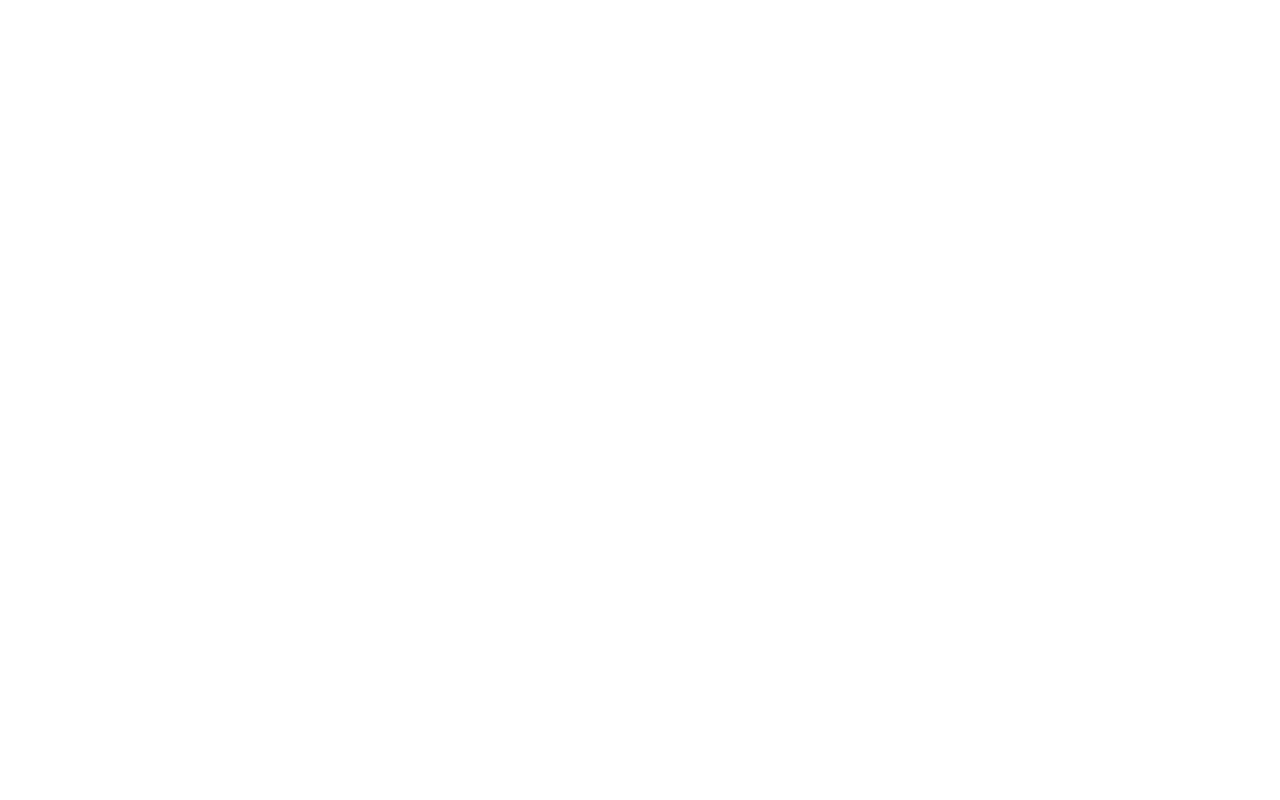
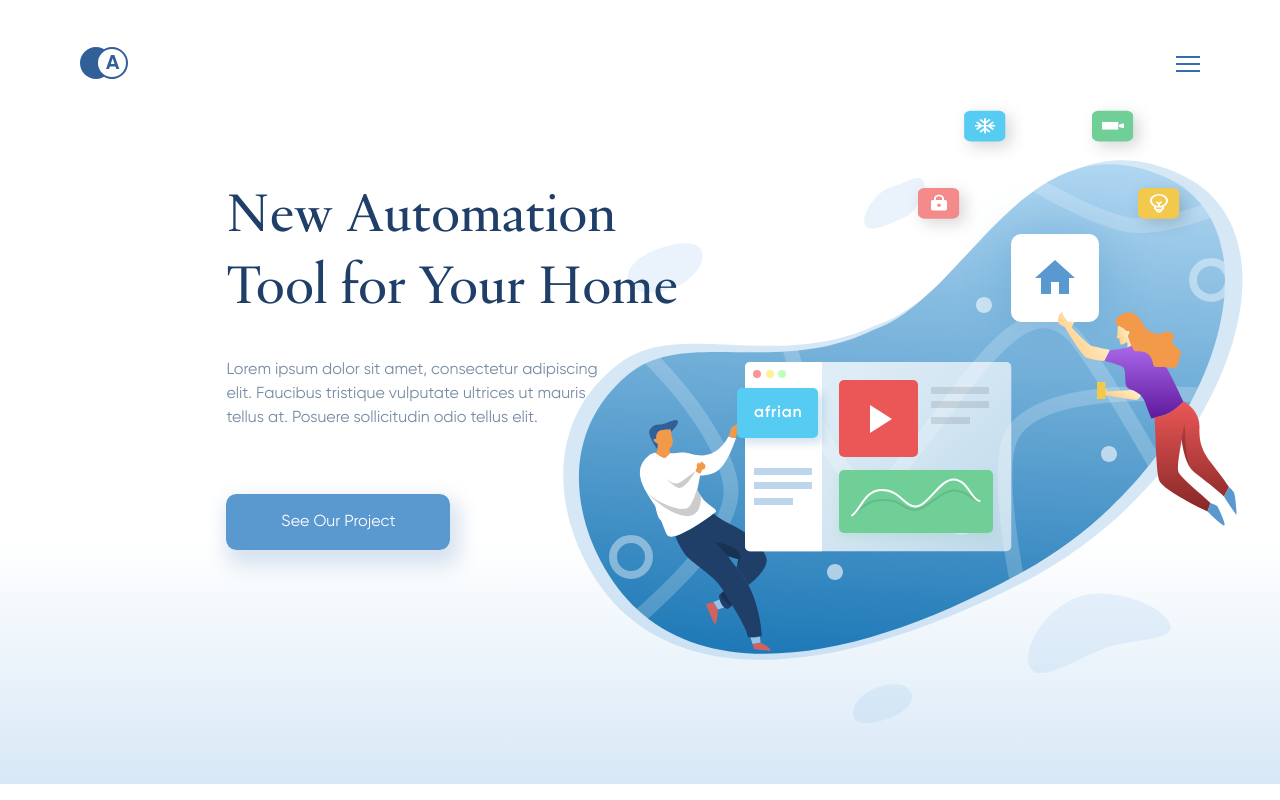
Before and after one commit to kabdia/testPageDE, a website built with Vite: page src/index.html in a window 1280 px wide. Built offline with nearby package versions, Linux system fonts and the light colour scheme.

Commit message:
feat: add header

```diff
--- a/src/index.html
+++ b/src/index.html
@@ -6,7 +6,30 @@
     <title>Vite App</title>
   </head>
   <body>
-
+    <header class="header">
+      <div class="header__menu">
+        <div class="menu__logo">
+          <img src="./img/header/logo.svg" alt="logo">
+        </div>
+        <div class="menu__nav">
+          <div class="menu__nav_bar"></div>
+          <div class="menu__nav_bar"></div>
+          <div class="menu__nav_bar"></div>
+        </div>
+      </div>
+      <div class="header__description">
+        <div class="header__description__container">
+          <div class="header__description__prev">
+            <h1 class="description__prev_title">New Automation Tool for Your Home</h1>
+            <p class="description__prev_about">Lorem ipsum dolor sit amet, consectetur adipiscing elit. Faucibus tristique vulputate ultrices ut mauris tellus at. Posuere sollicitudin odio tellus elit.</p>
+            <button class="description__prev_btn"><a class="btn-text" href="#">See Our Project</a></button>
+          </div>
+          <div class="description__image">
+            <img class="description__image_style" src="./img/header/illustration.svg" alt="illustration">
+          </div>
+        </div>
+      </div>
+    </header>
     <script type="module" src="./js/utils/main.js"></script>
   </body>
 </html>
--- a/src/js/utils/style.js
+++ b/src/js/utils/style.js
@@ -2,4 +2,5 @@ import '../../style/reset.scss';
 import '../../style/vars.scss';
 import '../../style/global.scss';
 import '../../style/pallete.scss';
+import '../../style/fonts.scss';
 import '../../style/sections/header.scss';
--- /dev/null
+++ b/src/style/fonts.scss
@@ -0,0 +1,13 @@
+@font-face {
+    font-family: galien;
+    src: url('./../fonts/Galien-Regular.woff2') format('woff2');
+    font-weight: normal;
+    font-style: normal;
+}
+
+@font-face {
+    font-family: gilroy;
+    src: url('./../fonts/Gilroy-Regular.woff2') format('woff2');
+    font-weight: normal;
+    font-style: normal;
+}
--- a/src/style/global.scss
+++ b/src/style/global.scss
@@ -0,0 +1,7 @@
+html {
+    font-size: var(--baseFontSize);
+}
+body {
+
+
+}
--- a/src/style/pallete.scss
+++ b/src/style/pallete.scss
@@ -0,0 +1,8 @@
+:root {
+    --colorWhite: #fff;
+    --colorJordyBlue: #98c3e8;
+    --colorYaleBlue: #1F3F68;
+    --colorAzul: #356EAD;
+    --colorBlueGray: #5A98D0;
+    --linearGradientHeader: linear-gradient(180deg, var(--colorWhite) 69%, var(--colorJordyBlue) 150%);
+}
--- a/src/style/reset.scss
+++ b/src/style/reset.scss
@@ -62,7 +62,7 @@
    */
 
   pre {
-    font-family: monospace, monospace; /* 1 */
+    font-family: monospace; /* 1 */
     font-size: 1em; /* 2 */
   }
 
@@ -105,7 +105,7 @@
   code,
   kbd,
   samp {
-    font-family: monospace, monospace; /* 1 */
+    font-family: monospace; /* 1 */
     font-size: 1em; /* 2 */
   }
 
--- a/src/style/sections/about.scss
+++ b/src/style/sections/about.scss
@@ -0,0 +1,3 @@
+p {
+    color: red;
+}
--- a/src/style/sections/footer.scss
+++ b/src/style/sections/footer.scss
@@ -0,0 +1,3 @@
+footer {
+    color: red
+}
--- a/src/style/sections/header.scss
+++ b/src/style/sections/header.scss
@@ -1,3 +1,125 @@
-.p {
-    color: red;
+body {
+    width: 100%;
+    display: flex;
+    flex-direction: column;
 }
+
+.header {
+
+    --heightHeader: 96rem;
+    display: flex;
+    height: 88rem;
+    padding: 5rem 10rem;
+    flex-direction: column;
+    background: var(--linearGradientHeader);
+
+    &__menu {
+        --heightMenu: 6rem;
+
+        display: flex;
+        justify-content: space-between;
+        align-items: center;
+        width: 100%;
+        height: var(--heightMenu);
+
+    }
+}
+
+.header__description {
+
+    --widthDescription: 45%;
+
+    display: flex;
+    width: var(--widthDescription);
+    justify-content: center;
+    align-items: center;
+    padding-top: 50px;
+
+    &__container {
+        display: flex;
+    }
+    &__prev {
+        --widthTitlePrev: 88rem;
+        display: flex;
+        flex-direction: column;
+        margin-left: 35%;
+        width:var(--widthTitlePrev);
+        z-index: 4;
+    }
+}
+
+.description__prev {
+
+    &_title {
+        font-size: 8rem;
+        font-weight: 500;
+        font-family: galien, sans-serif;
+        line-height: 9rem;
+        color: var(--colorYaleBlue);
+    }
+    &_about {
+        --widthTextAbout: 50rem;
+        width: var(--widthTextAbout);
+        font-size: 2rem;
+        font-family: gilroy, sans-serif;
+        line-height: 3rem;
+        color: var(--colorYaleBlue);
+        margin-top: -1.2rem;
+        margin-bottom: 8rem;
+        opacity: 60%;
+    }
+    &_btn {
+        --widthBtn: 28rem;
+        --heightBtn: 7rem;
+        --borderRadius: 1.3rem;
+
+        background-color: var(--colorBlueGray);
+        width: var(--widthBtn);
+        height: var(--heightBtn);
+        border-radius: var(--borderRadius);
+        border: none;
+        box-shadow: 5px 10px 20px 5px rgba(53, 110, 173, 0.2);
+
+        cursor: pointer;
+    }
+}
+
+.btn-text {
+    font-family: gilroy, sans-serif;
+    font-size: 2rem;
+    line-height: 3rem;
+    letter-spacing: 4%;
+    text-align: center;
+    text-decoration: none;
+    color: var(--colorWhite);
+}
+
+.description__image {
+    &_style {
+        position: absolute;
+        top:100px;
+        right: 33.8px;
+        z-index: 1;
+    }
+}
+
+.menu__nav {
+    --widthBurger: 3rem;
+    --heightBurger: 2rem;
+
+    display: flex;
+    justify-content: space-between;
+    flex-direction: column;
+    width: var(--widthBurger);
+    height: var(--heightBurger);
+    cursor: pointer;
+
+    &_bar {
+        --heightBar: .3rem;
+
+        width: var(--widthBurger);
+        height: var(--heightBar);
+        background-color: var(--colorAzul);
+
+    }
+}
--- a/src/style/sections/info.scss
+++ b/src/style/sections/info.scss
@@ -0,0 +1,3 @@
+.p {
+    color: red;
+}
--- a/src/style/vars.scss
+++ b/src/style/vars.scss
@@ -0,0 +1,3 @@
+:root {
+    --baseFontSize: 8px;
+}
```
Also changed, not shown: .stylelintrc.json, src/fonts/Galien-Regular.woff2 (added), src/fonts/Gilroy-Regular.woff2 (added), src/img/header/illustration.svg (added), src/img/header/logo.svg (added).
